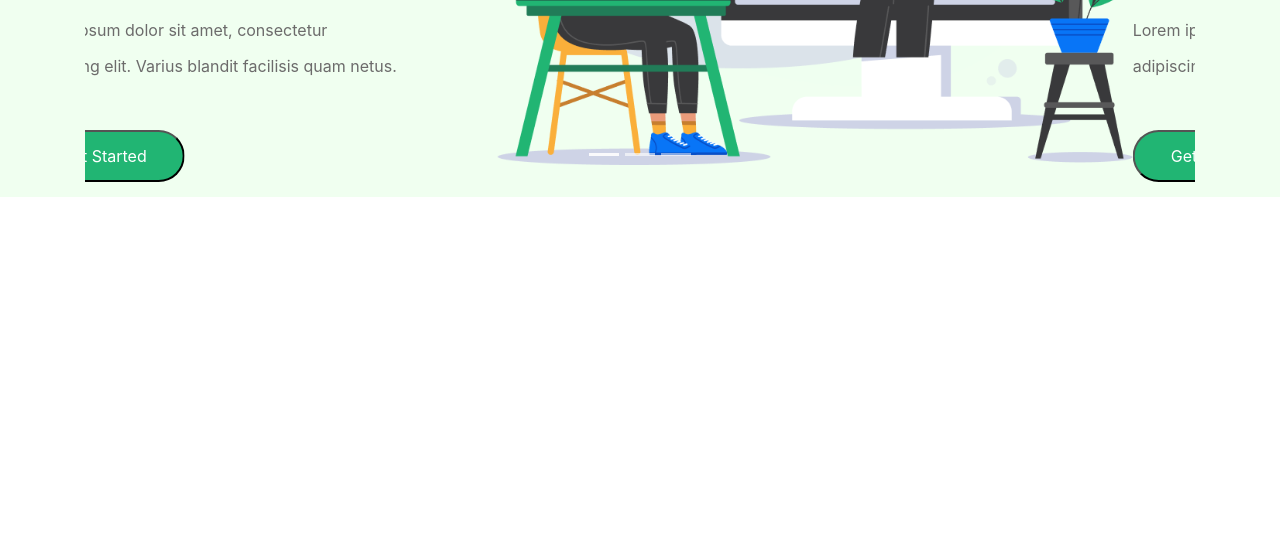
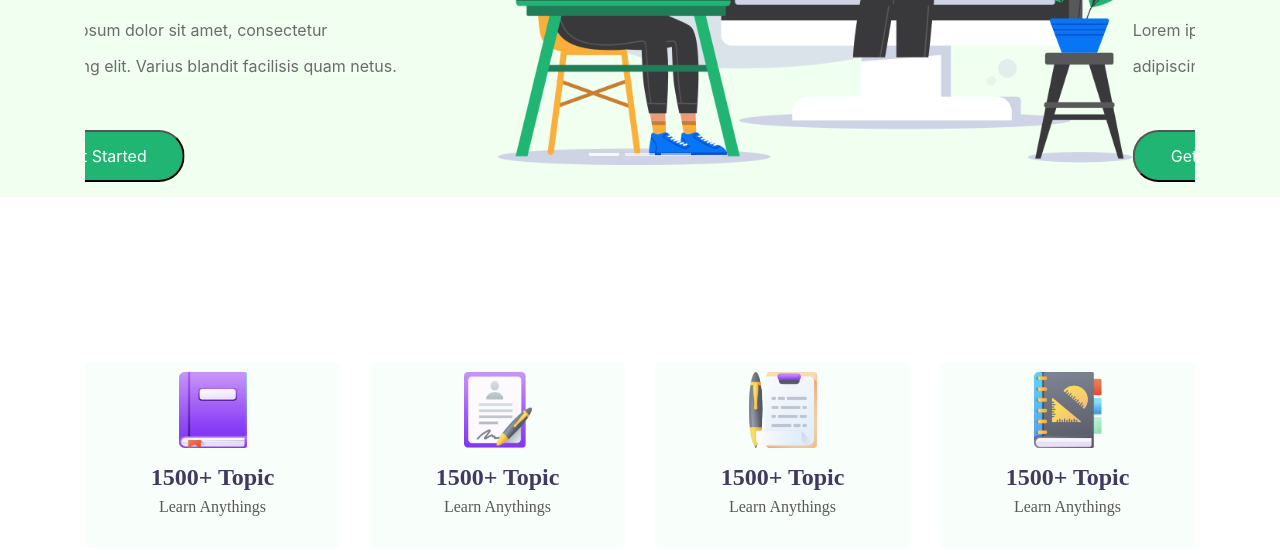
Before and after one commit to wahidremon/e-school, a plain HTML site: page index.html in a window 1280 px wide. Shown: the part 413-968 px from the top of the page. Before the commit the page ends 800 px from the top, so only its background shows below. Drawn offline with nearby package versions, Linux system fonts and the light colour scheme.

Commit message:
category section create

```diff
--- a/css/style.css
+++ b/css/style.css
@@ -1,5 +1,5 @@
 /* Main Body Section Start */
-.container  {
+.container {
     padding: 15px;
 }
 /* Main Body Section End */
@@ -62,3 +62,32 @@
     margin-top: 10px;
 }
 /* Banner Section End */
+/* Category Section Start */
+.category-custom {
+    padding: 10px 30px;
+    text-align: center;
+    background-color: #F8FFFB;
+    border-radius: 5px;
+}
+.category-custom:hover {
+    background-color: #fff;
+    box-shadow: 0px 20px 40px rgba(0, 0, 0, 0.1);
+}
+.category-custom img {
+    width: 68px;
+    height: 76px;
+}
+.category-custom h1 {
+    font-family: Poppins;
+    font-weight: 600;
+    font-size: 24px;
+    color: #413960;
+    margin: 15px 0px 0px 0px;
+}
+.category-custom p {
+    font-family: Poppins;
+    font-size: 16px;
+    line-height: 30px;
+    color: #585859;
+}
+/* Category Section End */
--- a/index.html
+++ b/index.html
@@ -55,7 +55,7 @@
             <div class="carousel-inner">
               <div class="carousel-item active ">
                 <div class="row align-items-center">
-                  <div class="col-md-5 col-sm-12 carousel-style-custom">
+                  <div class="col-md-5 carousel-style-custom">
                     <p><span class="carousel-red-p">Are you ready to Learn?<span></p>
                     <h1>Learn With fun <br>on
                       <span class="carousel-green-h1"> any schedule</h1>
@@ -64,14 +64,14 @@
                       </p>
                       <button class="carousel-button">Get Started</button>
                   </div>
-                  <div class="col-md-7 col-sm-12">
+                  <div class="col-md-7">
                     <img class="d-block w-100" src="images/Photos/Illustration.png" alt="First slide">
                   </div>
                 </div>
               </div>
               <div class="carousel-item">
                 <div class="row align-items-center">
-                  <div class="col-md-5 col-sm-12 carousel-style-custom">
+                  <div class="col-md-5 carousel-style-custom">
                     <p><span class="carousel-red-p">Are you ready to Learn?<span></p>
                     <h1>Learn With fun <br>on
                       <span class="carousel-green-h1"> any schedule</h1>
@@ -80,14 +80,14 @@
                       </p>
                       <button class="carousel-button">Get Started</button>
                   </div>
-                  <div class="col-md-7 col-sm-12">
+                  <div class="col-md-7">
                     <img class="d-block w-100" src="images/Photos/Illustration.png" alt="Second slide">
                   </div>
                 </div>
               </div>
               <div class="carousel-item">
                 <div class="row align-items-center">
-                  <div class="col-md-5 col-sm-12 carousel-style-custom">
+                  <div class="col-md-5 carousel-style-custom">
                     <p><span class="carousel-red-p">Are you ready to Learn?<span></p>
                     <h1>Learn With fun <br>on
                       <span class="carousel-green-h1"> any schedule</h1>
@@ -96,7 +96,7 @@
                       </p>
                       <button class="carousel-button">Get Started</button>
                   </div>
-                  <div class="col-md-7 col-sm-12">
+                  <div class="col-md-7">
                     <img class="d-block w-100" src="images/Photos/Illustration.png" alt="Third slide">
                   </div>
                 </div>
@@ -116,6 +116,42 @@
       </section>
     </main>
     <!-- Banner Section Markup End -->
+    <!-- Category Section Markup Start -->
+    <main class="wrapper">
+      <section class="container">
+        <div class="row">
+          <div class="col-md-3">
+            <div class="category-custom">
+              <img src="images/icon/book.png" alt="">
+              <h1>1500+ Topic</h1>
+              <p>Learn Anythings</p>
+            </div>
+          </div>
+          <div class="col-md-3">
+            <div class="category-custom">
+              <img src="images/icon/student.png" alt="">
+              <h1>1500+ Topic</h1>
+              <p>Learn Anythings</p>
+            </div>
+          </div>
+          <div class="col-md-3">
+            <div class="category-custom">
+              <img src="images/icon/test.png" alt="">
+              <h1>1500+ Topic</h1>
+              <p>Learn Anythings</p>
+            </div>
+          </div>
+          <div class="col-md-3">
+            <div class="category-custom">
+              <img src="images/icon/students.png" alt="">
+              <h1>1500+ Topic</h1>
+              <p>Learn Anythings</p>
+            </div>
+          </div>
+        </div>
+      </section>
+    </main>
+    <!-- Category Section Markup End -->
     <!-- Bootstarp Js Link Start-->
     <script src="https://code.jquery.com/jquery-3.5.1.slim.min.js" integrity="sha384-DfXdz2htPH0lsSSs5nCTpuj/zy4C+OGpamoFVy38MVBnE+IbbVYUew+OrCXaRkfj" crossorigin="anonymous"></script>
     <script src="https://cdn.jsdelivr.net/npm/popper.js@1.16.0/dist/umd/popper.min.js" integrity="sha384-Q6E9RHvbIyZFJoft+2mJbHaEWldlvI9IOYy5n3zV9zzTtmI3UksdQRVvoxMfooAo" crossorigin="anonymous"></script>
```
